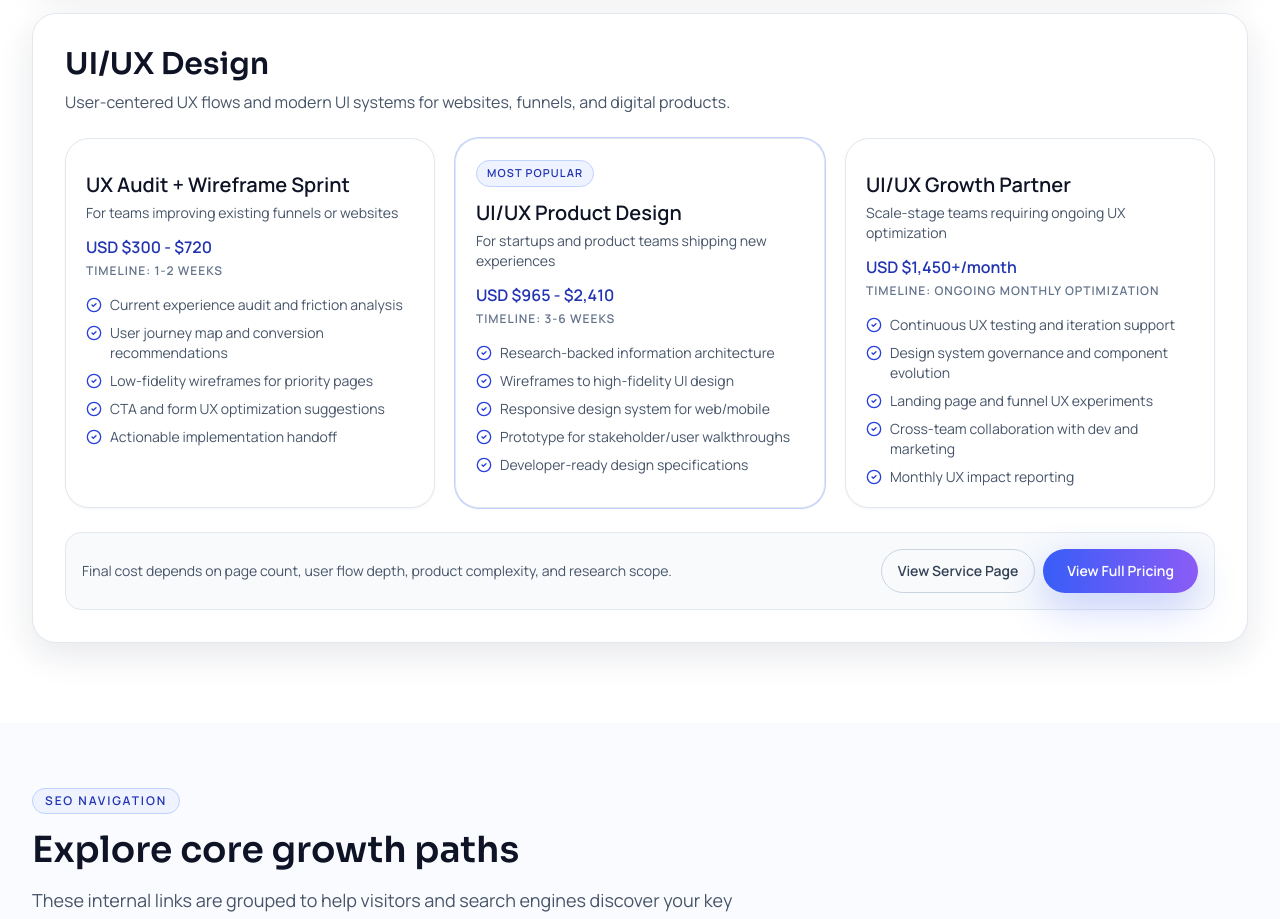
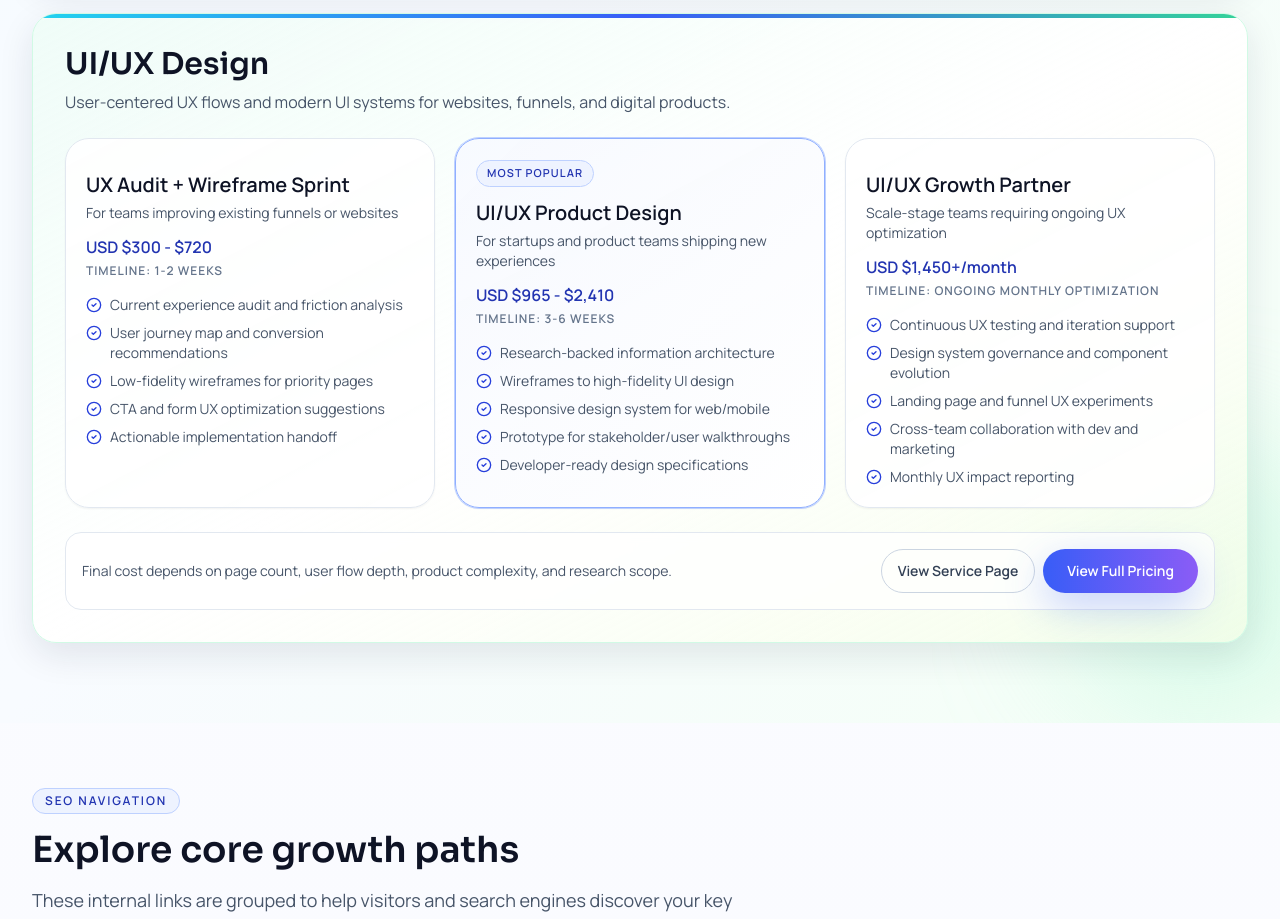
Before and after one commit to mayank779/growthaura-digital-studio, a Next.js app: page / in a window 1280 px wide. Shown: the part 6120-7039 px from the top of the page. Built offline with nearby package versions, Linux system fonts and the light colour scheme.

Commit message:
Enhance home design pricing section background and hover effects

```diff
--- a/app/page.tsx
+++ b/app/page.tsx
@@ -421,8 +421,12 @@ export default function HomePage() {
         </Container>
       </section>
 
-      <section id="design-pricing" className="relative overflow-hidden bg-white py-16 sm:py-20">
-        <div className="pointer-events-none absolute inset-x-0 top-0 h-64 bg-gradient-to-b from-violet-100/35 to-transparent" />
+      <section
+        id="design-pricing"
+        className="relative overflow-hidden bg-gradient-to-br from-[#f5fbff] via-[#f8fbff] to-[#f4fff6] py-16 sm:py-20"
+      >
+        <div className="pointer-events-none absolute -left-20 top-10 h-64 w-64 rounded-full bg-cyan-200/35 blur-3xl" />
+        <div className="pointer-events-none absolute -right-16 bottom-0 h-72 w-72 rounded-full bg-emerald-200/35 blur-3xl" />
         <Container className="relative">
           <SectionHeading
             eyebrow="Design + UX"
@@ -439,7 +443,16 @@ export default function HomePage() {
 
           <div className="space-y-8">
             {designPricingSections.map((section) => (
-              <article key={section.id} className="rounded-3xl border border-slate-200 bg-white p-6 shadow-soft sm:p-8">
+              <article
+                key={section.id}
+                className={cn(
+                  "group relative overflow-hidden rounded-3xl border p-6 shadow-soft transition duration-300 hover:-translate-y-1 hover:shadow-[0_20px_45px_rgba(15,23,42,0.14)] sm:p-8",
+                  section.id === "graphic-design"
+                    ? "border-cyan-100 bg-gradient-to-br from-cyan-50/70 via-white to-blue-50/70"
+                    : "border-emerald-100 bg-gradient-to-br from-emerald-50/70 via-white to-lime-50/70"
+                )}
+              >
+                <div className="absolute inset-x-0 top-0 h-1 bg-gradient-to-r from-cyan-400 via-brand-500 to-emerald-400" />
                 <h3 className="font-heading text-2xl font-semibold text-ink-900 sm:text-3xl">{section.label}</h3>
                 <p className="mt-2 text-sm text-slate-600 sm:text-base">{section.description}</p>
 
@@ -448,8 +461,10 @@ export default function HomePage() {
                     <article
                       key={plan.name}
                       className={cn(
-                        "rounded-3xl border border-slate-200 bg-white p-5 shadow-sm",
-                        plan.featured && "border-brand-300 ring-1 ring-brand-200"
+                        "rounded-3xl border bg-white/90 p-5 shadow-sm transition duration-300 hover:-translate-y-1 hover:border-brand-300 hover:shadow-[0_18px_35px_rgba(30,41,59,0.16)]",
+                        plan.featured
+                          ? "border-brand-300 bg-gradient-to-br from-brand-50/45 to-white ring-1 ring-brand-200"
+                          : "border-slate-200"
                       )}
                     >
                       {plan.featured ? (
@@ -457,7 +472,7 @@ export default function HomePage() {
                           Most Popular
                         </p>
                       ) : null}
-                      <h4 className="mt-3 text-xl font-semibold text-ink-900">{plan.name}</h4>
+                      <h4 className="mt-3 text-xl font-semibold text-ink-900 transition hover:text-brand-700">{plan.name}</h4>
                       <p className="mt-1 text-sm text-slate-600">{plan.audience}</p>
                       <p className="mt-3 text-base font-semibold text-brand-700">
                         <PriceText value={plan.price} />
@@ -477,7 +492,7 @@ export default function HomePage() {
                   ))}
                 </div>
 
-                <div className="mt-6 flex flex-wrap items-center justify-between gap-3 rounded-2xl border border-slate-200 bg-slate-50 p-4">
+                <div className="mt-6 flex flex-wrap items-center justify-between gap-3 rounded-2xl border border-slate-200 bg-white/75 p-4 backdrop-blur-sm">
                   <p className="text-sm text-slate-600">{section.note ?? "Custom scope pricing available based on goals and complexity."}</p>
                   <div className="flex flex-wrap gap-2">
                     <Link
```
